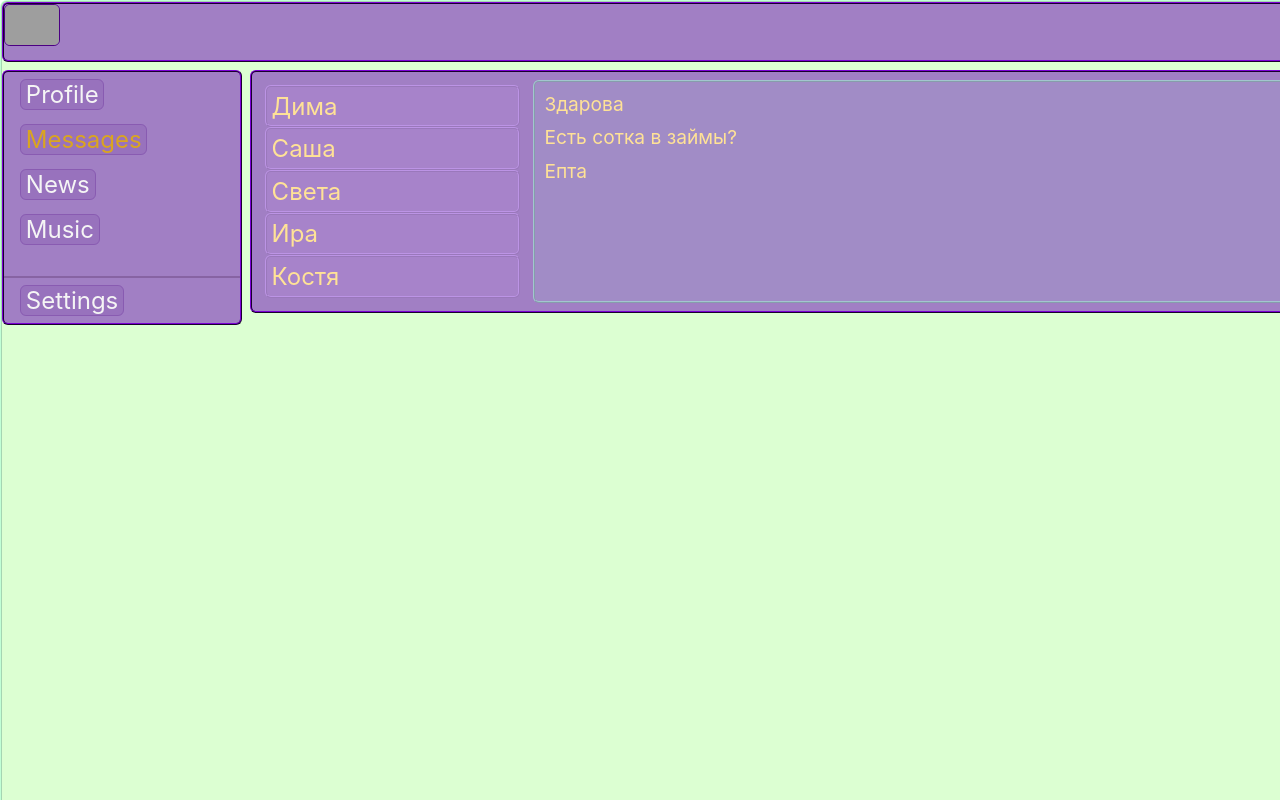
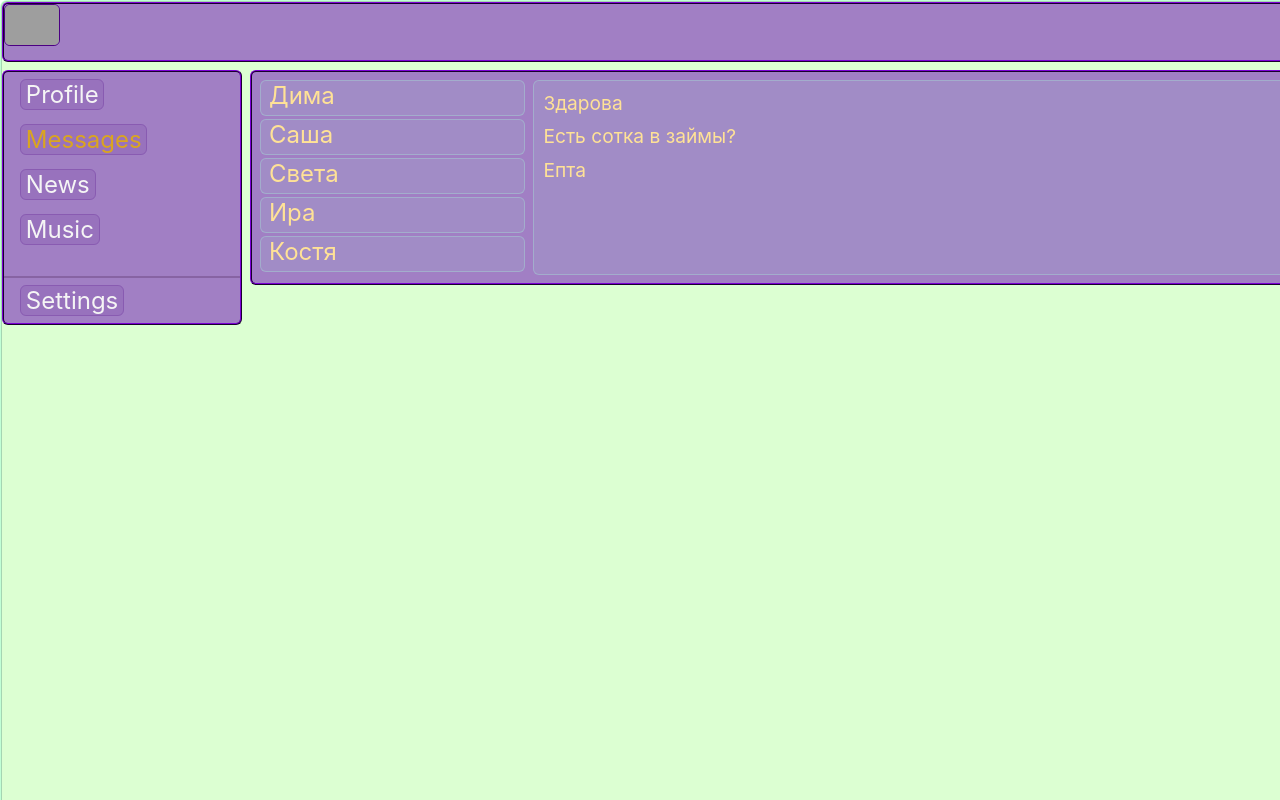
Before and after one commit to flegmo90/LearnReactWayOfSamurai, a React (Create React App) app in the folder my-app/: page /dialogs in a window 1280 px wide. Shown: the top 800 px of the page. Built offline with nearby package versions, Linux system fonts and the light colour scheme; grey boxes are pictures that could not be loaded.

Commit message:
data to state.js

```diff
--- a/my-app/src/App.js
+++ b/my-app/src/App.js
@@ -9,18 +9,18 @@ import News from "./Components/News/News";
 import Music from "./Components/Music/Music";
 import Settings from "./Components/Settings/Settings";
 
-const App = () => {
+const App = (props) => {
     return (
         <BrowserRouter>
             <div className='app-wrapper'>
                 <Header/>
                 <NavBar/>
                 <div className='app-wrapper-content'>
-                    <Route path='/dialogs' component={Dialogs}/>
-                    <Route path='/profile' component={Profile}/>
-                    <Route path='/news' component={News}/>
-                    <Route path='/music' component={Music}/>
-                    <Route path='/settings' component={Settings}/>
+                    <Route path='/dialogs' render={() => <Dialogs state={props.state.messagesPage}/>}/>
+                    <Route path='/profile' render={() => <Profile state={props.state.profilePage}/>}/>
+                    <Route path='/news' render={() => <News/>}/>
+                    <Route path='/music' render={() => <Music/>}/>
+                    <Route path='/settings' render={() => <Settings/>}/>
                 </div>
             </div>
         </BrowserRouter>
--- /dev/null
+++ b/my-app/src/Components/Dialogs/DialogItem/DialogItem.jsx
@@ -0,0 +1,22 @@
+import React from 'react';
+import classes from './DialogItem.module.css';
+import {NavLink} from "react-router-dom";
+
+const DialogItem = (props) => {
+    let path = '/dialogs/' + props.id;
+    return (
+        <div className={classes.dialog}>
+            <NavLink to={path} activeClassName={classes.active}>{props.name}</NavLink>
+        </div>
+        /*        <NavLink to={path} activeClassName={classes.active}>
+                    <div className={classes.dialog}>
+                        {props.name}
+                    </div>
+                </NavLink>*/
+
+        /*        <NavLink className={classes.dialog} to={path} activeClassName={classes.active}>{props.name}</NavLink>*/
+
+    )
+}
+
+export default DialogItem;
--- /dev/null
+++ b/my-app/src/Components/Dialogs/DialogItem/DialogItem.module.css
@@ -0,0 +1,35 @@
+.dialog {
+
+    font-size: 1.5rem;
+    padding-bottom: 0.2rem;
+    /*    border-style: ridge;
+        border-width: 0.15rem;
+        border-color: rgba(165, 255, 216, 0.5);
+        background-color: rgba(165, 255, 216, 0.1);
+        border-radius: 0.37rem;
+        padding: 0.3rem;
+        text-decoration-line: none;*/
+}
+
+.dialog a {
+    display: block;
+    color: #ffe296;
+    width: available;
+    text-decoration-line: none;
+    border-style: ridge;
+    border-width: 0.1rem;
+    border-color: rgba(165, 255, 216, 0.29);
+    background-color: rgba(165, 255, 216, 0.1);
+    border-radius: 0.37rem;
+    padding-left: 0.5rem;
+    padding-bottom: 0.3rem;
+}
+
+.dialog a.active {
+    border-color: rgba(75, 0, 130, 0.2);
+    background-color: rgba(59, 0, 101, 0.1);
+    padding: 0.2rem;
+    margin: 0.25rem;
+
+
+}
--- a/my-app/src/Components/Dialogs/Dialogs.jsx
+++ b/my-app/src/Components/Dialogs/Dialogs.jsx
@@ -1,78 +1,18 @@
 import React from 'react';
 import classes from './Dialogs.module.css';
-import {NavLink} from "react-router-dom";
+import DialogItem from "./DialogItem/DialogItem";
+import Message from "./Message/Message";
 
-const DialogItem = (props) => {
-    let path = '/dialogs/' + props.id;
-    return (
-        <div className={classes.dialog + ' ' + classes.active}>
-
-            <NavLink to={path}>{props.name}</NavLink>
-        </div>
-    )
-}
-
-const Message = (props) => {
-    return (
-        <div className={classes.message}>
-            {props.message}
-        </div>
-    )
-}
-
-const Dialogs = () => {
-
-    let dialogs = [
-        {id: 1, name: 'Дима'},
-        {id: 2, name: 'Саша'},
-        {id: 3, name: 'Света'},
-        {id: 4, name: 'Ира'},
-        {id: 5, name: 'Костя'}
-    ]
-
-    let messages = [
-        {id: 1, message: 'Здарова'},
-        {id: 2, message: 'Есть сотка в займы?'},
-        {id: 3, message: 'Епта'},
-
-    ]
-
-    let dialogsElements = dialogs.map(dialog => <DialogItem name={dialog.name} id={dialog.id}/>)
-
-    let messagesElements = messages.map(messages => <Message message={messages.message}/>)
-
-    /*    let dialogsElements = [
-            <DialogItem name={dialogs[0].name} id={dialogs[0].id}/>,
-            <DialogItem name={dialogs[1].name} id={dialogs[1].id}/>,
-            <DialogItem name={dialogs[2].name} id={dialogs[2].id}/>,
-            <DialogItem name={dialogs[3].name} id={dialogs[3].id}/>,
-            <DialogItem name={dialogs[4].name} id={dialogs[4].id}/>
-        ]*/
-
-    /*    let messagesElements = [
-            <Message message={messages[0].message}/>,
-            <Message message={messages[1].message}/>,
-            <Message message={messages[2].message}/>
-        ]*/
-
+const Dialogs = (props) => {
+    let dialogsElements = props.state.dialogs.map(dialog => <DialogItem name={dialog.name} id={dialog.id}/>);
+    let messagesElements = props.state.messages.map(messages => <Message message={messages.message}/>)
     return (
         <div className={classes.dialogs}>
             <div className={classes.dialogsItems}>
                 {dialogsElements}
-
-                {/*<DialogItem name={dialogs[0].name} id={dialogs[0].id}/>
-                <DialogItem name={dialogs[1].name} id={dialogs[1].id}/>
-                <DialogItem name={dialogs[2].name} id={dialogs[2].id}/>
-                <DialogItem name={dialogs[3].name} id={dialogs[3].id}/>
-                <DialogItem name={dialogs[4].name} id={dialogs[4].id}/>*/}
-
             </div>
             <div className={classes.messages}>
                 {messagesElements}
-                {/*<Message message={messages[0].message}/>
-                <Message message={messages[1].message}/>
-                <Message message={messages[2].message}/>*/}
-
             </div>
         </div>
     )
--- a/my-app/src/Components/Dialogs/Dialogs.module.css
+++ b/my-app/src/Components/Dialogs/Dialogs.module.css
@@ -7,7 +7,7 @@
 }
 
 .dialogsItems {
-    padding: 0.3rem;
+    text-decoration-line: none;
 }
 
 .messages {
@@ -15,8 +15,8 @@
     font-size: 1.5rem;
     width: content-box;
     border-style: ridge;
-    border-color: rgba(165, 255, 216, 0.5);
-    border-width: 0.15rem;
+    border-color: rgba(165, 255, 216, 0.29);
+    border-width: 0.1rem;
     background-color: rgba(165, 255, 216, 0.1);
     border-radius: 0.37rem;
     padding: 0.3rem;
@@ -28,26 +28,3 @@
     width: content-box;
     padding: 0.3rem;
 }
-
-.dialog {
-    color: #ffe296;
-    font-size: 1.5rem;
-    width: content-box;
-    border-style: ridge;
-    border-width: 0.15rem;
-    border-color: rgba(165, 255, 216, 0.5);
-    background-color: rgba(165, 255, 216, 0.1);
-    border-radius: 0.37rem;
-    padding: 0.3rem;
-}
-
-.dialog a {
-    color: #ffe296;
-    text-decoration-line: none;
-}
-
-.dialogsItems .active {
-    color: white;
-    border-color: rgba(210, 165, 255, 0.5);
-    background-color: rgba(221, 165, 255, 0.1);
-}
--- /dev/null
+++ b/my-app/src/Components/Dialogs/Message/Message.jsx
@@ -0,0 +1,12 @@
+import React from 'react';
+import classes from './Message.module.css';
+
+const Message = (props) => {
+    return (
+        <div className={classes.message}>
+            {props.message}
+        </div>
+    )
+}
+
+export default Message;
--- /dev/null
+++ b/my-app/src/Components/Dialogs/Message/Message.module.css
@@ -0,0 +1,6 @@
+.message {
+    color: #ffe296;
+    font-size: 1.2rem;
+    width: content-box;
+    padding: 0.3rem;
+}
--- a/my-app/src/Components/Profile/MyPosts/MyPosts.jsx
+++ b/my-app/src/Components/Profile/MyPosts/MyPosts.jsx
@@ -1,17 +1,11 @@
 import classes from './MyPosts.module.css';
 import React from "react";
-import Post from './Posts/Post.jsx'
+import Post from './Posts/Post.jsx';
 
 const MyPosts = (props) => {
-    let posts = [
-        {id: 1, message: 'Hi, how are you?', likesCount: '15'},
-        {id: 2, message: 'It\'s my first post', likesCount: '20'},
-    ]
-
-    let postsElements = posts.map(
+    let postsElements = props.posts.map(
         post => <Post message={post.message} likesCount={post.likesCount}/>
     )
-
     return (<div>
         My posts
         <div>
--- a/my-app/src/Components/Profile/MyPosts/MyPosts.module.css
+++ b/my-app/src/Components/Profile/MyPosts/MyPosts.module.css
@@ -3,7 +3,11 @@
 }
 .textarea{
     border-radius: 0.37rem;
+    resize: none;
+    width: 40rem;
+    height: 7.3rem;
 }
 .button {
     border-radius: 0.37rem;
+    margin-left: 0.5rem;
 }
--- a/my-app/src/Components/Profile/Profile.jsx
+++ b/my-app/src/Components/Profile/Profile.jsx
@@ -3,13 +3,14 @@ import classes from './Profile.module.css';
 import MyPosts from "./MyPosts/MyPosts.jsx";
 import ProfileInfo from "./ProfileInfo/ProfileInfo";
 
-const Profile = () => {
+
+const Profile = (props) => {
     return <div className={classes.profile}>
         <div>
-            <img src='https://png.pngtree.com/back_origin_pic/02/68/42/9f6ae2e58c08b59e72385852647b1b0b.jpg'/>
+            <img alt="" src='https://png.pngtree.com/back_origin_pic/02/68/42/9f6ae2e58c08b59e72385852647b1b0b.jpg'/>
         </div>
         <ProfileInfo/>
-        <MyPosts/>
+        <MyPosts posts={props.state.posts}/>
     </div>
 }
 export default Profile;
--- a/my-app/src/index.js
+++ b/my-app/src/index.js
@@ -3,10 +3,13 @@ import ReactDOM from 'react-dom';
 import './index.css';
 import App from './App';
 import reportWebVitals from './reportWebVitals';
+import state from "./redux/state";
+
+
 
 ReactDOM.render(
   <React.StrictMode>
-    <App />
+    <App state = {state}/>
   </React.StrictMode>,
   document.getElementById('root')
 );
--- /dev/null
+++ b/my-app/src/redux/state.js
@@ -0,0 +1,25 @@
+let state = {
+    profilePage: {
+        posts: [
+            {id: 1, message: 'Hi, how are you?', likesCount: '15'},
+            {id: 2, message: 'It\'s my first post', likesCount: '20'},
+        ]
+    },
+    messagesPage: {
+        dialogs: [
+            {id: 1, name: 'Дима'},
+            {id: 2, name: 'Саша'},
+            {id: 3, name: 'Света'},
+            {id: 4, name: 'Ира'},
+            {id: 5, name: 'Костя'}
+        ],
+        messages: [
+            {id: 1, message: 'Здарова'},
+            {id: 2, message: 'Есть сотка в займы?'},
+            {id: 3, message: 'Епта'},
+        ]
+    }
+
+}
+
+export default state;
```
Also changed, not shown: 1 other file (tests, documents, lock files or other folders).
